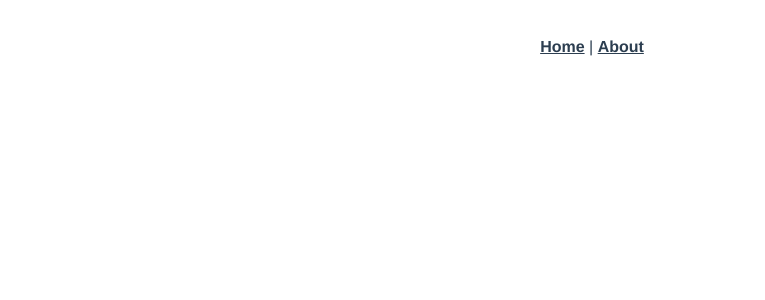
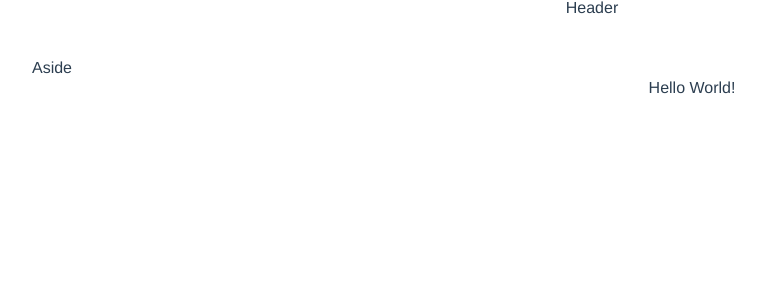
Before and after one commit to yuxin111/vue-project, a Vue app: page /welcome in a window 1280 px wide. Shown: the top 300 px of the page, without its empty margins (48-813 px from the left). Built offline with nearby package versions, Linux system fonts and the light colour scheme.

Commit message:
#修改部分样式+生成基本container架构

```diff
--- a/src/App.vue
+++ b/src/App.vue
@@ -1,32 +1,10 @@
 <template>
   <div id="app">
-    <div id="nav">
-      <router-link to="/">Home</router-link> |
-      <router-link to="/about">About</router-link>
-    </div>
-    <router-view/>
+    <keep-alive>
+      <router-view v-if="$route.meta.keepAlive"></router-view>
+    </keep-alive>
+    <router-view v-if="!$route.meta.keepAlive"></router-view>
   </div>
 </template>
 
-<style lang="scss">
-#app {
-  font-family: Avenir, Helvetica, Arial, sans-serif;
-  -webkit-font-smoothing: antialiased;
-  -moz-osx-font-smoothing: grayscale;
-  text-align: center;
-  color: #2c3e50;
-}
-
-#nav {
-  padding: 30px;
-
-  a {
-    font-weight: bold;
-    color: #2c3e50;
-
-    &.router-link-exact-active {
-      color: #42b983;
-    }
-  }
-}
-</style>
+<style lang="scss"></style>
--- /dev/null
+++ b/src/components/containers/Aside.vue
@@ -0,0 +1,15 @@
+<template>
+  <div>
+    Aside
+  </div>
+</template>
+
+<script>
+export default {
+  name: 'Aside'
+}
+</script>
+
+<style scoped>
+
+</style>
--- /dev/null
+++ b/src/components/containers/Header.vue
@@ -0,0 +1,15 @@
+<template>
+  <div>
+    Header
+  </div>
+</template>
+
+<script>
+export default {
+  name: 'Header'
+}
+</script>
+
+<style scoped>
+
+</style>
--- /dev/null
+++ b/src/components/containers/Index.vue
@@ -0,0 +1,27 @@
+<template>
+  <el-container>
+    <el-header>
+      <Header></Header>
+    </el-header>
+    <el-container>
+      <el-aside width="200px">
+        <Aside></Aside>
+      </el-aside>
+      <el-main>
+        <router-view></router-view>
+      </el-main>
+    </el-container>
+  </el-container>
+</template>
+
+<script>
+import Aside from './Aside'
+import Header from './Header'
+export default {
+  components: { Aside, Header }
+}
+</script>
+
+<style scoped>
+
+</style>
--- /dev/null
+++ b/src/css/reset.css
@@ -0,0 +1,98 @@
+/**
+ * Eric Meyer's Reset CSS v2.0 (http://meyerweb.com/eric/tools/css/reset/)
+ * http://cssreset.com
+ */
+html, body, div, span, applet, object, iframe,
+h1, h2, h3, h4, h5, h6, p, blockquote, pre,
+a, abbr, acronym, address, big, cite, code,
+del, dfn, em, img, ins, kbd, q, s, samp,
+small, strike, strong, sub, sup, tt, var,
+b, u, i, center,
+dl, dt, dd, ol, ul, li,
+fieldset, form, label, legend,
+table, caption, tbody, tfoot, thead, tr, th, td,
+article, aside, canvas, details, embed,
+figure, figcaption, footer, header,
+menu, nav, output, ruby, section, summary,
+time, mark, audio, video, input {
+    margin: 0;
+    padding: 0;
+    border: 0;
+    font-size: 100%;
+    font-weight: normal;
+    vertical-align: baseline;
+}
+
+/* HTML5 display-role reset for older browsers */
+article, aside, details, figcaption, figure,
+footer, header, menu, nav, section {
+    display: block;
+}
+
+body {
+    line-height: 1;
+}
+
+blockquote, q {
+    quotes: none;
+}
+
+blockquote:before, blockquote:after,
+q:before, q:after {
+    content: none;
+}
+
+table {
+    border-collapse: collapse;
+    border-spacing: 0;
+}
+
+/* custom */
+a {
+    color: #7e8c8d;
+    text-decoration: none;
+    -webkit-backface-visibility: hidden;
+}
+
+li {
+    list-style: none;
+}
+
+::-webkit-scrollbar {
+    width: 5px;
+    height: 5px;
+}
+
+::-webkit-scrollbar-track-piece {
+    background-color: rgba(0, 0, 0, 0.2);
+    -webkit-border-radius: 6px;
+}
+
+::-webkit-scrollbar-thumb:vertical {
+    height: 5px;
+    background-color: rgba(125, 125, 125, 0.7);
+    -webkit-border-radius: 6px;
+}
+
+::-webkit-scrollbar-thumb:horizontal {
+    width: 5px;
+    background-color: rgba(125, 125, 125, 0.7);
+    -webkit-border-radius: 6px;
+}
+
+html, body {
+    width: 100%;
+}
+
+body {
+    -webkit-text-size-adjust: none;
+    -webkit-tap-highlight-color: rgba(0, 0, 0, 0);
+}
+
+#app {
+    font-family: Avenir, Helvetica, Arial, sans-serif;
+    -webkit-font-smoothing: antialiased;
+    -moz-osx-font-smoothing: grayscale;
+    text-align: center;
+    color: #2c3e50;
+}
--- a/src/main.js
+++ b/src/main.js
@@ -7,6 +7,9 @@
 // element-ui相关
 import ElementUI from 'element-ui'
 import 'element-ui/lib/theme-chalk/index.css'
+
+// 全局css
+import '@/css/reset.css'
 
 Vue.use(ElementUI)
 
--- a/src/router/index.js
+++ b/src/router/index.js
@@ -1,23 +1,29 @@
 import Vue from 'vue'
 import VueRouter from 'vue-router'
-import Home from '../views/Home.vue'
+import Container from '@/components/containers/Index'
+import Welcome from '@/views/welcome/Index'
 
 Vue.use(VueRouter)
 
 const routes = [
   {
     path: '/',
-    name: 'Home',
-    component: Home
-  },
-  {
-    path: '/about',
-    name: 'About',
-    // route level code-splitting
-    // this generates a separate chunk (about.[hash].js) for this route
-    // which is lazy-loaded when the route is visited.
-    component: () => import(/* webpackChunkName: "about" */ '../views/About.vue')
+    name: 'Container',
+    component: Container,
+    redirect: '/welcome',
+    children: [
+      {
+        path: '/welcome',
+        name: 'Welcome',
+        component: Welcome
+      }
+    ]
   }
+  // {
+  //   path: '/about',
+  //   name: 'About',
+  //   component: () => import(/* webpackChunkName: "about" */ '../views/About.vue')
+  // }
 ]
 
 const router = new VueRouter({
--- /dev/null
+++ b/src/views/welcome/Index.vue
@@ -0,0 +1,12 @@
+<template>
+  <div>Hello World!</div>
+</template>
+
+<script>
+export default {
+}
+</script>
+
+<style scoped>
+
+</style>
```
Also changed, not shown: 2 other files (tests, documents, lock files or other folders).
